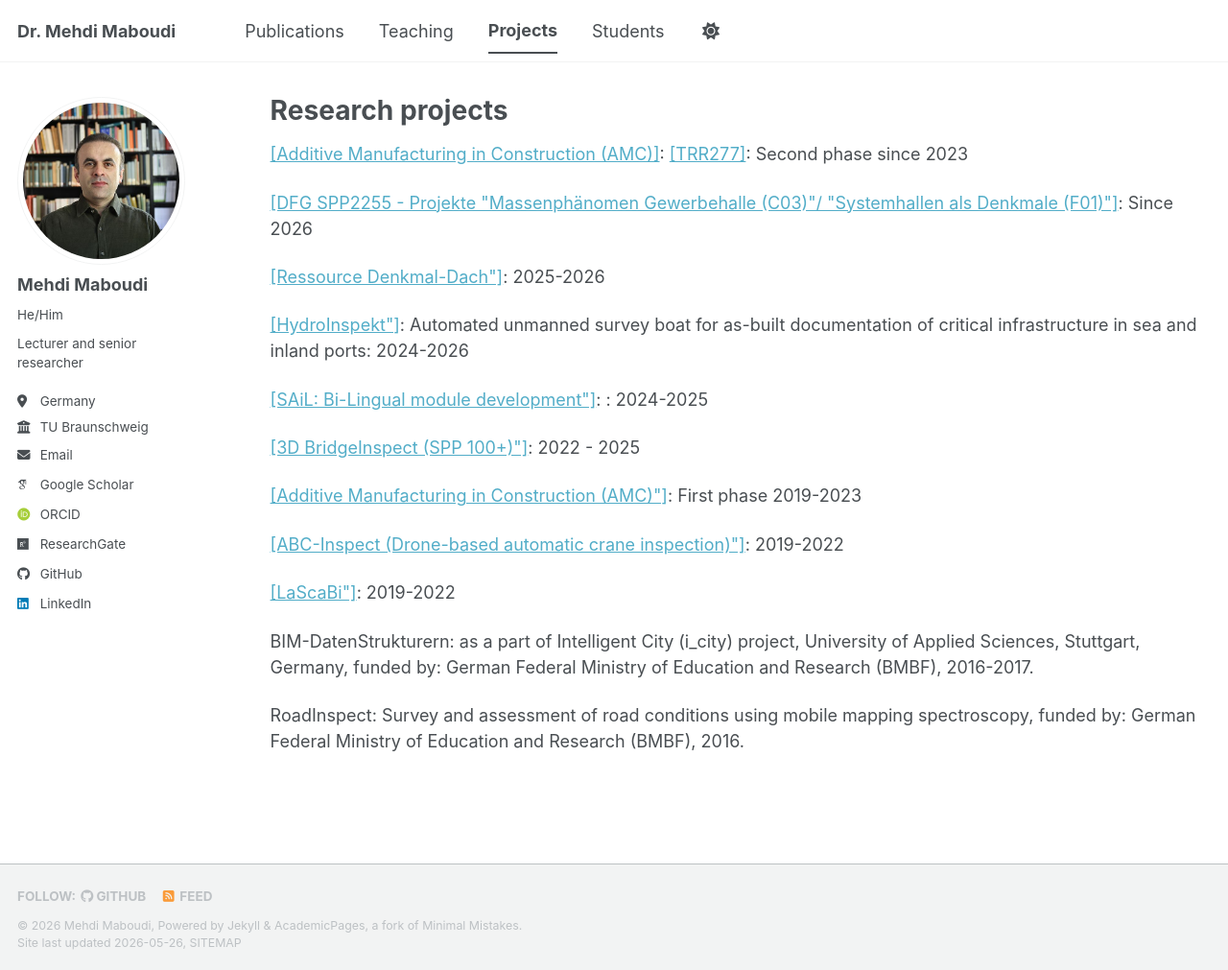
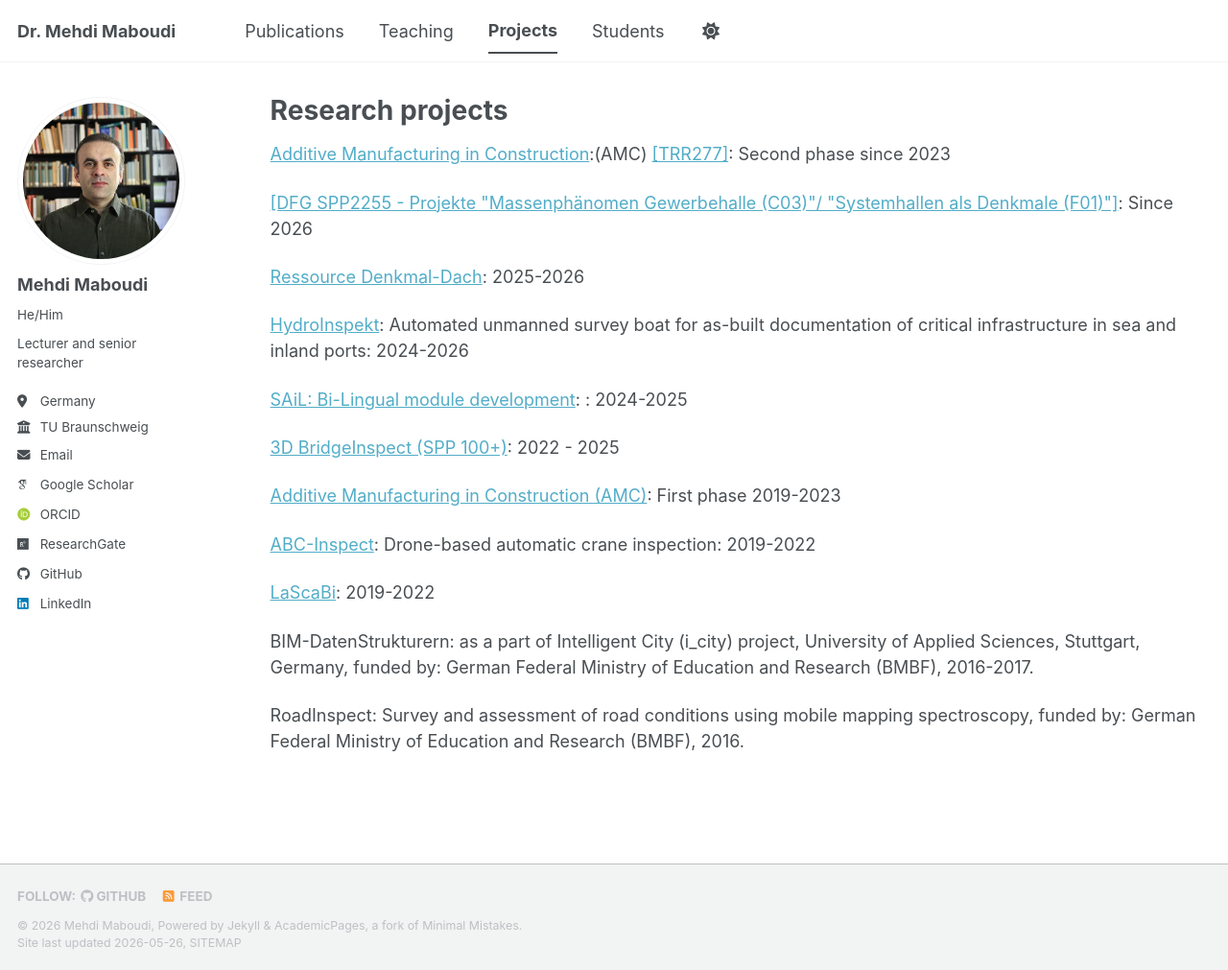
Before and after one commit to MehdiMaboudi/mehdimaboudi.github.io, a Jekyll site: the page built from _pages/projects.html, in a window 1280 px wide and 1011 px high. Shown: the whole window at 96% size. Built offline with Jekyll 4.4.1, drawn with Linux system fonts in a browser that asks for light colours; some web fonts are replaced; a script bundle is joined from its source files by our own code; library files that are not in the unit come from our copies.

Commit message:
amc LINK UPFATED

```diff
--- a/_pages/projects.html
+++ b/_pages/projects.html
@@ -6,7 +6,7 @@ author_profile: true
 ---
 
   <p>
-    <a href = ""target="_blank" rel="noopener noreferrer">[Additive Manufacturing in Construction (AMC)]</a>:
+    <a href = "https://www.tu-braunschweig.de/en/igp/projekte/amc-fp2"target="_blank" rel="noopener noreferrer">Additive Manufacturing in Construction</a>:(AMC)
     <a href = "https://amc-trr277.de/projects/project-area-c/focus-area-c-06/"target="_blank" rel="noopener noreferrer"> [TRR277]</a>: Second phase since 2023
   </p>
 
@@ -15,31 +15,31 @@ author_profile: true
   </p>
 
   <p>
-    <a href = "https://www.tu-braunschweig.de/igp/projekte/ressource-denkmal-dach"target="_blank" rel="noopener noreferrer">[Ressource Denkmal-Dach"]</a>: 2025-2026
+    <a href = "https://www.tu-braunschweig.de/igp/projekte/ressource-denkmal-dach"target="_blank" rel="noopener noreferrer">Ressource Denkmal-Dach</a>: 2025-2026
   </p>
 
   <p>
-    <a href = "https://www.tu-braunschweig.de/igp/projekte/hydroinspekt"target="_blank" rel="noopener noreferrer">[HydroInspekt"]</a>: Automated unmanned survey boat for as-built documentation of critical infrastructure in sea and inland ports: 2024-2026
+    <a href = "https://www.tu-braunschweig.de/igp/projekte/hydroinspekt"target="_blank" rel="noopener noreferrer">HydroInspekt</a>: Automated unmanned survey boat for as-built documentation of critical infrastructure in sea and inland ports: 2024-2026
   </p>
 
   <p>
-    <a href = "https://www.tu-braunschweig.de/en/igp/projects/sail"target="_blank" rel="noopener noreferrer">[SAiL:  Bi-Lingual module development"]</a>: : 2024-2025
+    <a href = "https://www.tu-braunschweig.de/en/igp/projects/sail"target="_blank" rel="noopener noreferrer">SAiL:  Bi-Lingual module development</a>: : 2024-2025
   </p>
 
   <p>
-    <a href = "https://www.tu-braunschweig.de/en/igp/projects/3d-bridgeinspect"target="_blank" rel="noopener noreferrer">[3D BridgeInspect (SPP 100+)"]</a>:  2022 - 2025
+    <a href = "https://www.tu-braunschweig.de/en/igp/projects/3d-bridgeinspect"target="_blank" rel="noopener noreferrer">3D BridgeInspect (SPP 100+)</a>:  2022 - 2025
   </p>
 
   <p>
-    <a href = "https://www.tu-braunschweig.de/en/igp/projects/amc"target="_blank" rel="noopener noreferrer">[Additive Manufacturing in Construction (AMC)"]</a>: First phase 2019-2023
+    <a href = "https://www.tu-braunschweig.de/en/igp/projects/amc"target="_blank" rel="noopener noreferrer">Additive Manufacturing in Construction (AMC)</a>: First phase 2019-2023
   </p>
 
   <p>
-    <a href = "https://www.tu-braunschweig.de/en/igp/projects/abc-inspekt"target="_blank" rel="noopener noreferrer">[ABC-Inspect (Drone-based automatic crane inspection)"]</a>: 2019-2022
+    <a href = "https://www.tu-braunschweig.de/en/igp/projects/abc-inspekt"target="_blank" rel="noopener noreferrer">ABC-Inspect</a>: Drone-based automatic crane inspection: 2019-2022
   </p>
 
   <p>
-    <a href = "https://www.tu-braunschweig.de/en/igp/projects/lascabi"target="_blank" rel="noopener noreferrer">[LaScaBi"]</a>: 2019-2022
+    <a href = "https://www.tu-braunschweig.de/en/igp/projects/lascabi"target="_blank" rel="noopener noreferrer">LaScaBi</a>: 2019-2022
   </p>
 
   <p>
```
